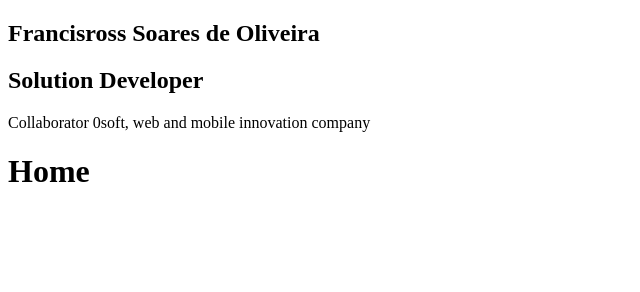
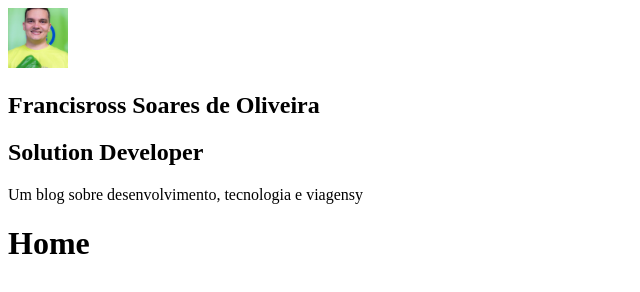
Before and after one commit to franciscpd/.dev, a Gatsby site: page / in a window 1280 px wide. Shown: the whole page, without its empty margins (0-640 px from the left). Built offline with nearby package versions, Linux system fonts and the light colour scheme; Gatsby itself is replaced by a stand-in of ours.

Commit message:
Add styled components and add avatar component

```diff
--- a/gatsby-config.js
+++ b/gatsby-config.js
@@ -1,11 +1,13 @@
 module.exports = {
   siteMetadata: {
-    title: `FrancisCPD`,
+    title: `Francisross Soares de Oliveira`,
+    position: `Solution Developer`,
     description: `Um blog sobre desenvolvimento, tecnologia e viagens`,
     author: `@franciscpd`,
   },
   plugins: [
     `gatsby-plugin-react-helmet`,
+    `gatsby-plugin-styled-components`,
     {
       resolve: `gatsby-source-filesystem`,
       options: {
--- a/package.json
+++ b/package.json
@@ -11,12 +11,14 @@
     "gatsby-plugin-offline": "^2.2.10",
     "gatsby-plugin-react-helmet": "^3.1.6",
     "gatsby-plugin-sharp": "^2.2.19",
+    "gatsby-plugin-styled-components": "^3.1.5",
     "gatsby-source-filesystem": "^2.1.20",
     "gatsby-transformer-sharp": "^2.2.13",
     "prop-types": "^15.7.2",
     "react": "^16.9.0",
     "react-dom": "^16.9.0",
-    "react-helmet": "^5.2.1"
+    "react-helmet": "^5.2.1",
+    "styled-components": "^4.3.2"
   },
   "devDependencies": {
     "prettier": "^1.18.2"
--- /dev/null
+++ b/src/components/Avatar/index.js
@@ -0,0 +1,23 @@
+import React from "react"
+import { useStaticQuery, graphql } from "gatsby"
+import Img from "gatsby-image"
+
+const Avatar = () => {
+  const { avatarImage } = useStaticQuery(
+    graphql`
+      query {
+        avatarImage: file(relativePath: { eq: "profile-photo.jpeg" }) {
+          childImageSharp {
+            fixed(width: 60, height: 60) {
+              ...GatsbyImageSharpFixed
+            }
+          }
+        }
+      }
+    `
+  )
+
+  return <Img fixed={avatarImage.childImageSharp.fixed} />
+}
+
+export default Avatar
--- a/src/components/Profile/index.js
+++ b/src/components/Profile/index.js
@@ -1,11 +1,33 @@
 import React from "react"
+import { useStaticQuery, graphql } from "gatsby"
 
-const Profile = () => (
-  <div className="Profile-wrapper">
-    <h1>Francisross Soares de Oliveira</h1>
-    <h2>Solution Developer</h2>
-    <p>Collaborator 0soft, web and mobile innovation company</p>
-  </div>
-)
+import Avatar from "../Avatar"
+
+const Profile = () => {
+  const {
+    site: {
+      siteMetadata: { title, position, description },
+    },
+  } = useStaticQuery(graphql`
+    query SiteMetadata {
+      site {
+        siteMetadata {
+          title
+          position
+          description
+        }
+      }
+    }
+  `)
+
+  return (
+    <div className="Profile-wrapper">
+      <Avatar />
+      <h1>{title}</h1>
+      <h2>{position}</h2>
+      <p>{description}y</p>
+    </div>
+  )
+}
 
 export default Profile
```
Also changed, not shown: src/images/profile-photo.jpeg (added), 1 other file.
